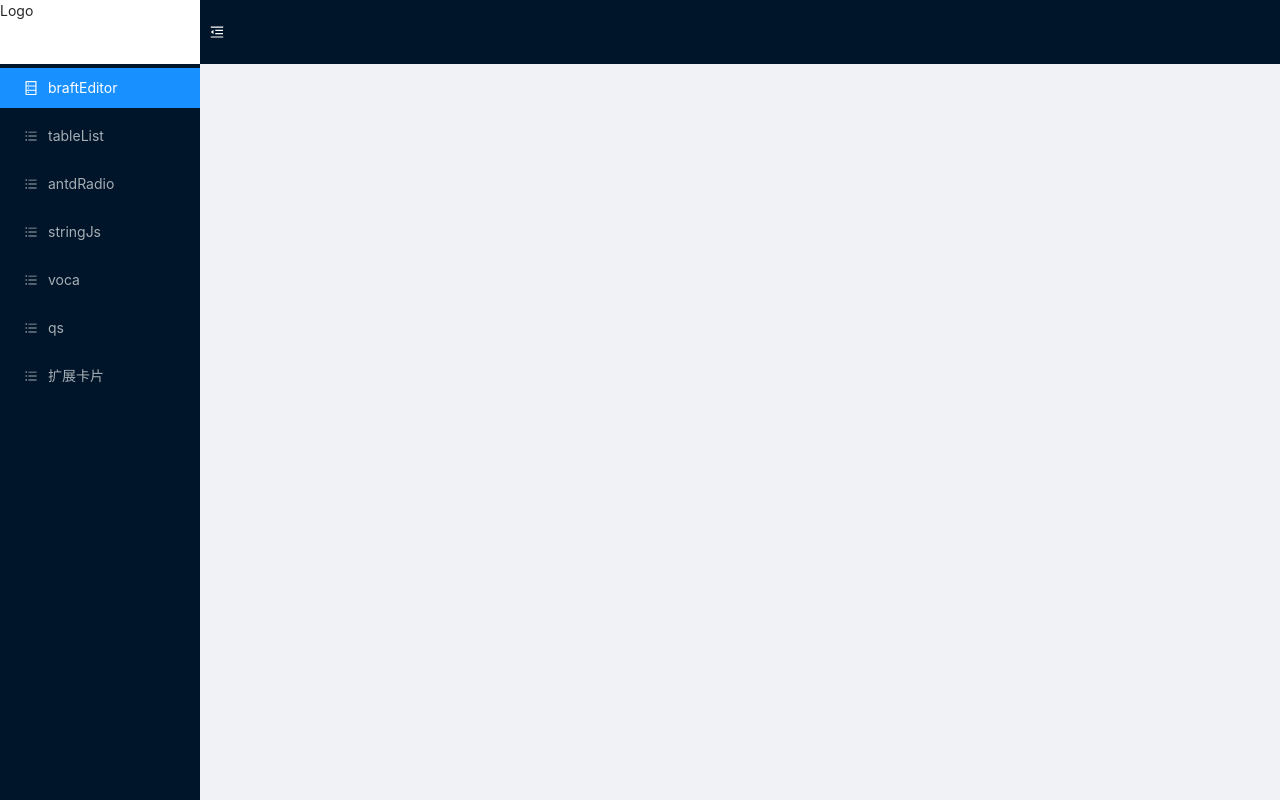
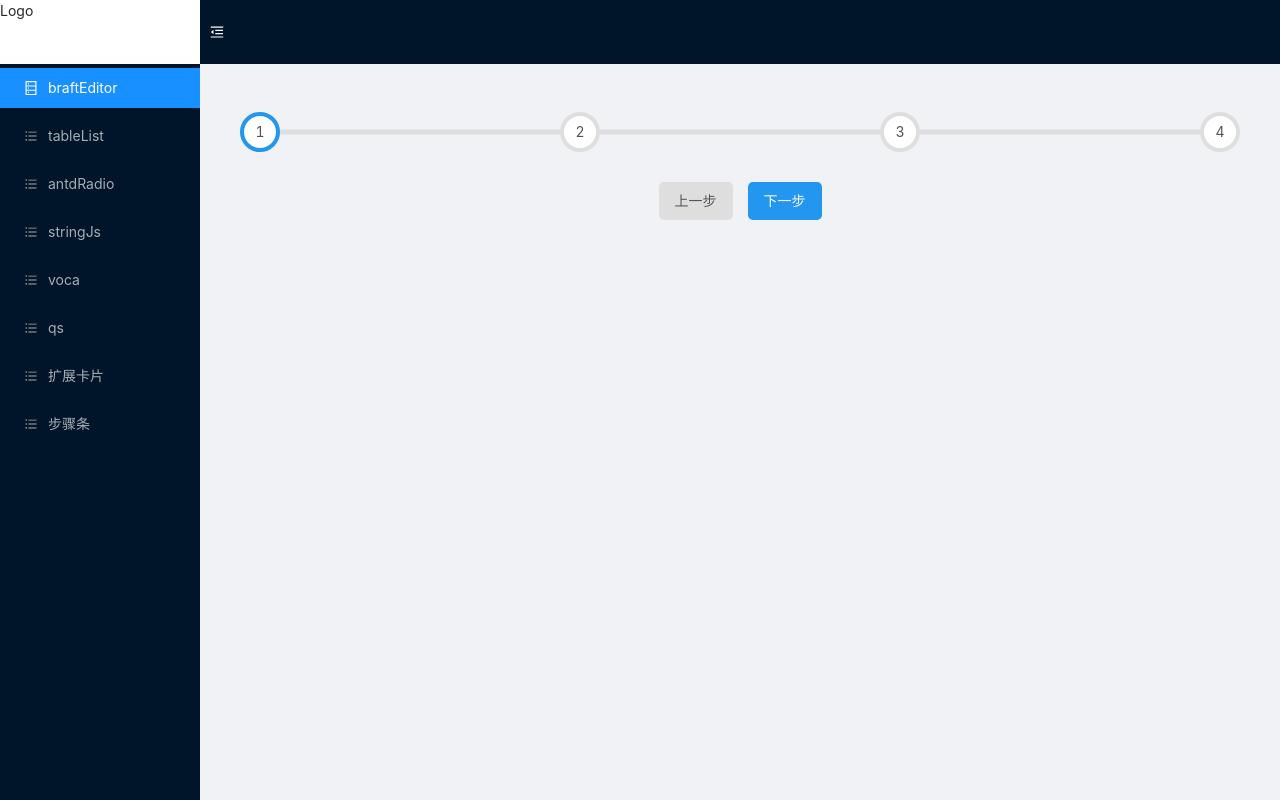
Before and after one commit to dylanass/create-myself-app, a React (Create React App) app: page /basic/progress-step in a window 1280 px wide. Built offline with nearby package versions, Linux system fonts and the light colour scheme.

Commit message:
feat(dev): progress-step

```diff
--- a/src/constants/BasicRouteConfig.tsx
+++ b/src/constants/BasicRouteConfig.tsx
@@ -50,6 +50,12 @@ const BasicRouteConfig: RouteItem[] = [
       <LazyLoad component={() => import("@/view/flex-card/FlexCard")} />
     ),
   },
+  {
+    path: "/basic/progress-step",
+    component: () => (
+      <LazyLoad component={() => import("@/view/progress-step/ProgressStep")} />
+    ),
+  },
 ];
 
 export default BasicRouteConfig;
--- a/src/constants/MenuConfig.tsx
+++ b/src/constants/MenuConfig.tsx
@@ -51,6 +51,12 @@ const MenuConfig: MenuItem[] = [
     icon: <BarsOutlined />,
     keyPath: "/basic/flex-card",
   },
+  {
+    key: "progress-step",
+    name: "步骤条",
+    icon: <BarsOutlined />,
+    keyPath: "/basic/progress-step",
+  },
 ];
 
 export default MenuConfig;
--- /dev/null
+++ b/src/view/progress-step/ProgressStep.scss
@@ -0,0 +1,90 @@
+// .wrapper {
+//   overflow: hidden;
+//   display: flex;
+//   justify-content: center;
+//   align-items: center;
+//   height: 100%;
+// }
+$color: #dededf;
+$color_active: #2396ef;
+$default_color: #fff;
+$font_color: #535455;
+
+.container {
+  text-align: center;
+}
+.progress-container {
+  display: flex;
+  justify-content: space-between;
+  text-align: center;
+  position: relative;
+  margin-bottom: 30px;
+}
+.progress-container::before {
+  content: "";
+  width: 100%;
+  background-color: $color;
+}
+
+.progress-container > .progress,
+.progress-container::before {
+  height: 5px;
+  border-radius: 2px;
+  position: absolute;
+  left: 0;
+  top: 50%;
+  transform: translateY(-50%);
+}
+
+.progress-container > .progress {
+  background-color: $color_active;
+  transition: all 0.3s cubic-bezier(0.25, 0.46, 0.45, 0.94);
+}
+
+.progress-container > .circle {
+  display: flex;
+  justify-content: center;
+  align-items: center;
+  border: 4px solid $color;
+  width: 40px;
+  height: 40px;
+  color: $font_color;
+  border-radius: 50%;
+  background-color: $default_color;
+  transition: all 0.35s cubic-bezier(0.25, 0.46, 0.45, 0.94);
+  z-index: 1;
+}
+
+.progress-container > .circle.active {
+  border-color: $color_active;
+}
+.prev,
+.next {
+  outline: none;
+  border: none;
+  display: inline-block;
+  background-color: $color;
+  padding: 8px 16px;
+  border-radius: 5px;
+  color: $font_color;
+  transition: all 0.3s cubic-bezier(0.25, 0.46, 0.45, 0.94);
+  cursor: pointer;
+}
+.prev:active,
+.next:active {
+  transform: scale(0.9);
+}
+.prev.disabled,
+.next.disabled {
+  cursor: not-allowed;
+  background-color: $color;
+  color: $font_color;
+}
+.prev.active,
+.next.active {
+  background-color: $color_active;
+  color: $default_color;
+}
+.next {
+  margin-left: 15px;
+}
--- /dev/null
+++ b/src/view/progress-step/ProgressStep.tsx
@@ -0,0 +1,159 @@
+import usePersistFn from "@/components/hooks/usePersistFn";
+import React, { useEffect } from "react";
+import "./ProgressStep.scss";
+
+// let currentIndex = 1;
+// const circleElements = document.querySelectorAll("circle");
+// const max = circleElements.length,
+//   min = 1;
+
+export default function ProgressStep() {
+  useEffect(() => {
+    const $ = (v) => document.querySelector(v);
+    const $$ = (v) => document.querySelectorAll(v);
+    const prevBtn = $("#prev");
+    const nextBtn = $("#next");
+    // const progress = $("#progress");
+    const progress = document.querySelector("#progress") as any;
+    const circleElements = $$(".circle");
+    const min = 0,
+      max = circleElements.length - 1;
+    let currentActive = 0;
+    nextBtn.addEventListener("click", () => {
+      if (nextBtn.classList.contains("disabled")) return;
+      if (currentActive >= max - 1) {
+        handleClass(nextBtn).addClass("disabled").removeClass("active");
+      }
+      if (currentActive <= max - 1) {
+        currentActive++;
+      }
+      if (currentActive > 0) {
+        handleClass(prevBtn).addClass("active").removeClass("disabled");
+      }
+      update();
+    });
+    prevBtn.addEventListener("click", () => {
+      if (prevBtn.classList.contains("disabled")) return;
+      if (currentActive <= 1) {
+        handleClass(prevBtn).addClass("disabled").removeClass("active");
+      }
+      if (currentActive > 0) {
+        currentActive--;
+      }
+      if (currentActive <= max - 1) {
+        handleClass(nextBtn).addClass("active").removeClass("disabled");
+      }
+      update();
+    });
+    function handleClass(el) {
+      let methods = {
+        addClass,
+        removeClass,
+      };
+      function addClass(c) {
+        el.classList.add(c);
+        return methods;
+      }
+      function removeClass(c) {
+        el.classList.remove(c);
+        return methods;
+      }
+      return methods;
+    }
+    function update() {
+      circleElements.forEach((item, index) => {
+        if (index <= currentActive) {
+          item.classList.add("active");
+        } else {
+          item.classList.remove("active");
+        }
+      });
+      console.log("progress", progress);
+      progress.style.width = ((100 / max) * currentActive).toFixed(4) + "%";
+    }
+  }, []);
+
+  // const handlePre = usePersistFn(() => {
+  //   const nextBtn = document.querySelector("#next");
+  //   const prevBtn = document.querySelector("#prev");
+  //   if (currentIndex === min) return;
+  //   if (currentIndex === min + 1)
+  //     handleClass(prevBtn).addClass("disabled").removeClass("active");
+  //   if (currentIndex === max)
+  //     handleClass(nextBtn).addClass("active").removeClass("disabled");
+  //   currentIndex--;
+  //   updateProgress();
+  // });
+
+  // const handleNext = usePersistFn(() => {
+  //   const nextBtn = document.querySelector("#next");
+  //   const prevBtn = document.querySelector("#prev");
+  //   if (currentIndex === max) return;
+  //   if (currentIndex === min)
+  //     handleClass(prevBtn).addClass("active").removeClass("disabled");
+  //   if (currentIndex === max - 1)
+  //     handleClass(nextBtn).addClass("disabled").removeClass("active");
+  //   currentIndex++;
+  //   updateProgress();
+  // });
+
+  // function handleClass(el) {
+  //   let methods = {
+  //     addClass,
+  //     removeClass,
+  //   };
+  //   function addClass(c) {
+  //     el.classList.add(c);
+  //     return methods;
+  //   }
+  //   function removeClass(c) {
+  //     el.classList.remove(c);
+  //     return methods;
+  //   }
+  //   return methods;
+  // }
+
+  // function updateProgress() {
+  //   const progress = document.querySelector("#progress");
+  //   const circleElements = document.querySelectorAll("circle");
+  //   circleElements.forEach((item, index) => {
+  //     if (index < currentIndex) {
+  //       item.classList.add("active");
+  //     } else {
+  //       item.classList.remove("active");
+  //     }
+  //   });
+  //   progress.style.width =
+  //     ((100 / max - 1) * (currentIndex - 1)).toFixed(4) + "%";
+  // }
+
+  return (
+    <div className="wrapper">
+      <div className="container">
+        <div className="progress-container">
+          <div id="progress" className="progress"></div>
+          <div className="circle active">1</div>
+          <div className="circle">2</div>
+          <div className="circle">3</div>
+          <div className="circle">4</div>
+        </div>
+        <button
+          type="button"
+          className="prev disabled"
+          id="prev"
+          // onClick={handlePre}
+        >
+          上一步
+        </button>
+        <button
+          type="button"
+          className="next active"
+          id="next"
+          // onClick={handleNext}
+        >
+          下一步
+        </button>
+      </div>
+    </div>
+  );
+}
```
